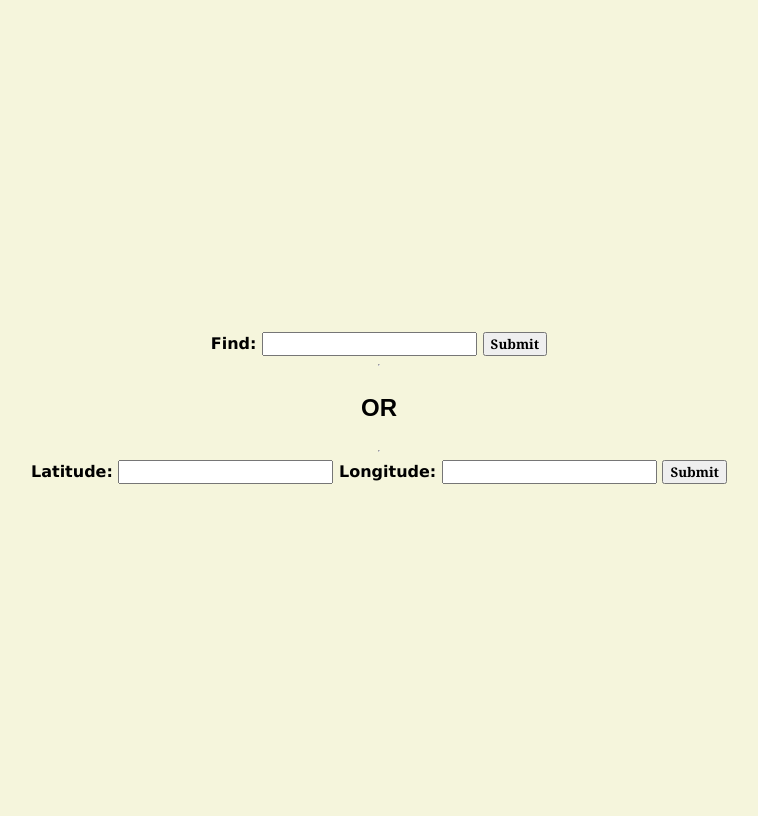
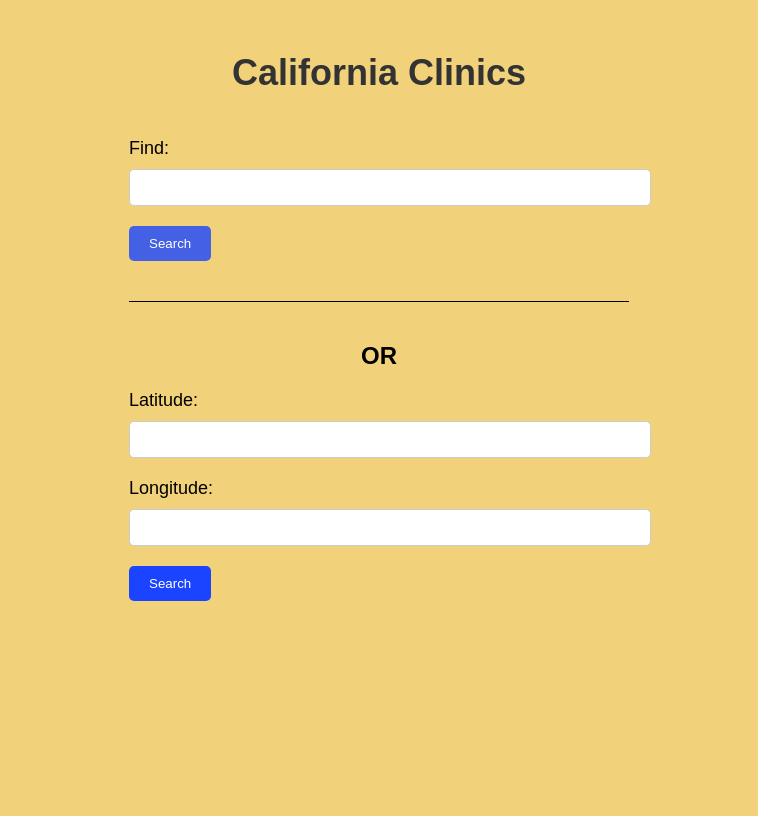
Before and after one commit to RIT-iSchool/mongo-project-jsr, a Flask app: page / in a window 1280 px wide. Shown: the whole page, without its empty margins (261-1019 px from the left). After the commit the page ends 601 px from the top, so only its background shows below. Run offline with Flask 3, Linux system fonts and the light colour scheme; parts of the project's set-up code (start-up, migrations or seed data) failed here and were passed over.

Commit message:
Final Commit

```diff
--- a/app.py
+++ b/app.py
@@ -3,12 +3,15 @@ import subprocess as sp
 import re
 from pymongo import MongoClient
 from gridfs import GridFS
+from bson.objectid import ObjectId
+from flask import send_file
 
 app = Flask("myapp")
 
 client = MongoClient()
 db = client.clinic
 myCollection = db.info
+fs = GridFS(db)
 
 @app.route("/")
 def my_home():
@@ -59,9 +62,6 @@ def geosearch():
 
     return render_template("response.html", res=result)
 
-
-from bson.objectid import ObjectId
-
 @app.route('/details/<id>')
 def details(id):
     record = myCollection.find_one({'_id': ObjectId(id)})
@@ -69,19 +69,12 @@ def details(id):
         return "Record not found"
     return render_template('details.html', record=record)
 
-from bson.objectid import ObjectId
-from flask import send_file
-
-fs = GridFS(db)
-
 @app.route('/image/<image_id>')
 def image(image_id):
     # Retrieve an image from the database and return it as a Flask response
     image_id = ObjectId(image_id)
     file = fs.get(image_id)
     return send_file(file, mimetype='image/png')
-
-from bson.objectid import ObjectId
 
 @app.route('/add_comment/<id>', methods=['POST'])
 def add_comment(id):
--- a/templates/front.html
+++ b/templates/front.html
@@ -1,63 +1,33 @@
-<!--
 <!DOCTYPE html>
 <html>
   <head>
     <title>Search Form</title>
-    <link rel="stylesheet" type="text/css" href="style.css">
   </head>
-  <body>
-    <form action="/query">
-      Find: <input name="find" type="text"/>
-      <input type="submit"/>
-    </form>
-  </body>
-</html> -->
+  <body style="background-color: #f1d179; font-family: Arial, sans-serif;">
+    <div style="background-color: #f1d179; padding: 20px;">
+      <h1 style="font-size: 36px; color: #333; text-align: center;">California Clinics</h1>
+    </div>
 
-<!DOCTYPE html>
-<html>
-  <head>
-    <title>Search Form</title>
-    <style>
-      body {
-    display: flex;
-    flex-direction: column;
-    justify-content: center;
-    align-items: center;
-    height: 100vh;
-    font-family: Arial, sans-serif;
-    text-align: center;
-    background-color: beige;
-    color: black;
-    font-weight: bold;
-    background-image: '/home/student/JSR/app/templates/background_image.jpeg';
-  }
+    <div style="margin-top: 120px; max-width: 500px; margin: 0 auto;">
+      <form action="/query">
+        <label for="find" style="display: block; font-size: 18px; margin-bottom: 10px;">Find:</label>
+        <input name="find" type="text" id="find" style="padding: 10px; border: 1px solid #ccc; border-radius: 5px; width: 100%; margin-bottom: 20px;">
+        <input type="submit" value="Search" style="background-color: #1a44ffcc; color: #ffffff; border: none; padding: 10px 20px; border-radius: 5px; cursor: pointer;">
 
-  form {
-    font-family: Verdana, sans-serif;
-    text-align: center;
-    color: black;
-    font-weight: bold;
-  }
+      </form>
+      <hr style="border: none; border-top: 1px solid #000000; margin: 40px 0;">
 
-  input {
-    font-family: Georgia, serif;
-    color: black;
-    font-weight: bold;
-  }
-    </style>
-  </head>
-  <body>
-    <form action="/query">
-      Find: <input name="find" type="text"/>
-      <input type="submit"/>
-    </form>
-    <hr>
-    <h2> OR </h2>
-    <hr>
-    <form action="/geosearch">
-      Latitude: <input name="StandardLatitude" type="text"/>
-      Longitude: <input name="StandardLongitude" type="text"/>
-      <input type="submit"/>
-    </form>
+      <h2 style="font-size: 24px; text-align: center; margin-bottom: 20px;"> OR </h2>
+
+      <form action="/geosearch">
+        <label for="latitude" style="display: block; font-size: 18px; margin-bottom: 10px;">Latitude:</label>
+        <input name="StandardLatitude" type="text" id="latitude" style="padding: 10px; border: 1px solid #ccc; border-radius: 5px; width: 100%; margin-bottom: 20px;">
+
+        <label for="longitude" style="display: block; font-size: 18px; margin-bottom: 10px;">Longitude:</label>
+        <input name="StandardLongitude" type="text" id="longitude" style="padding: 10px; border: 1px solid #ccc; border-radius: 5px; width: 100%; margin-bottom: 20px;">
+
+        <input type="submit" value="Search" style="background-color: #1a44ff; color: #ffffff; border: none; padding: 10px 20px; border-radius: 5px; cursor: pointer;">
+      </form>
+    </div>
   </body>
 </html>
```
Also changed, not shown: templates/details.html (+5 -15 lines), templates/response.html (+1 -14 lines), templates/background_image.png (added).
